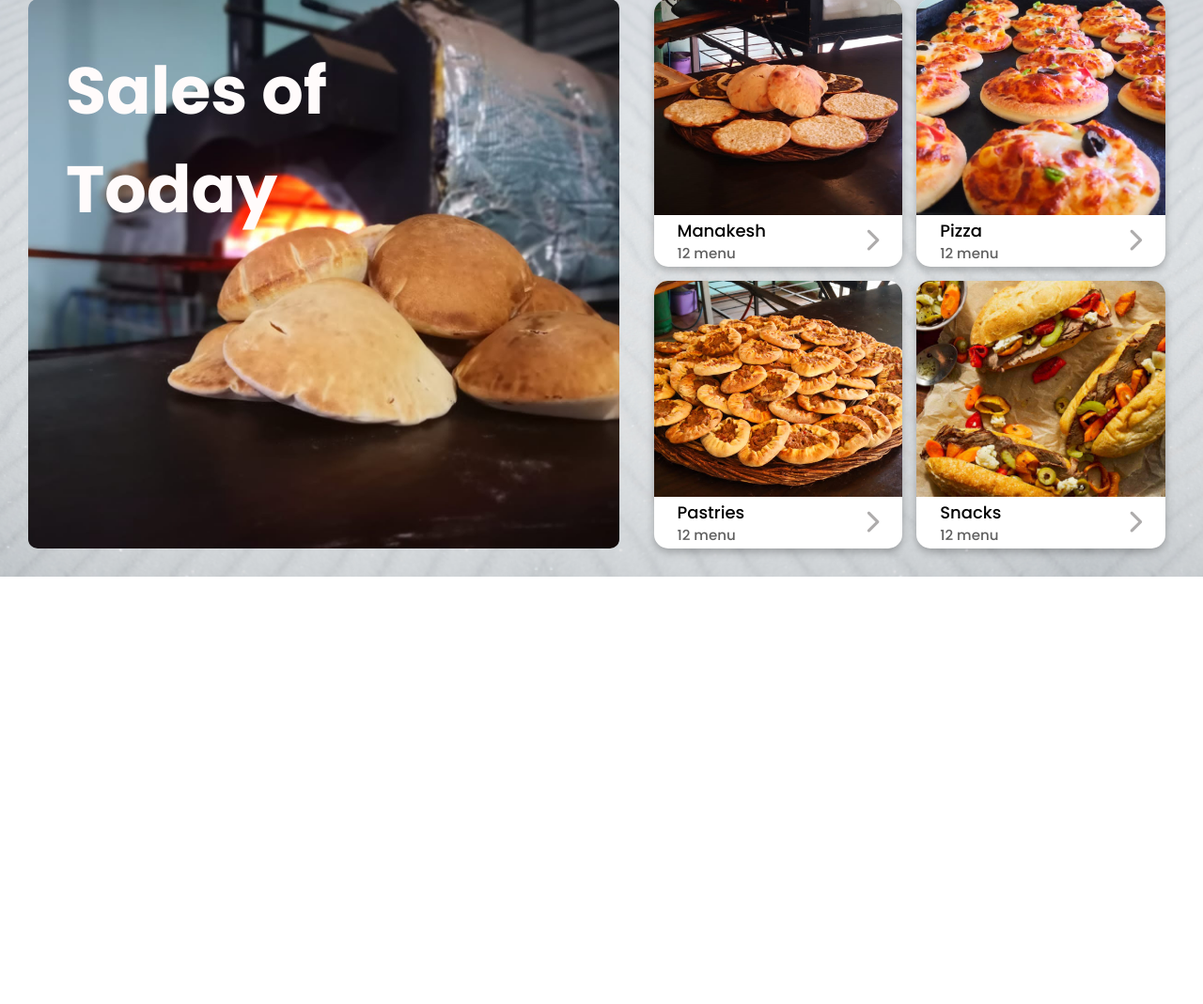
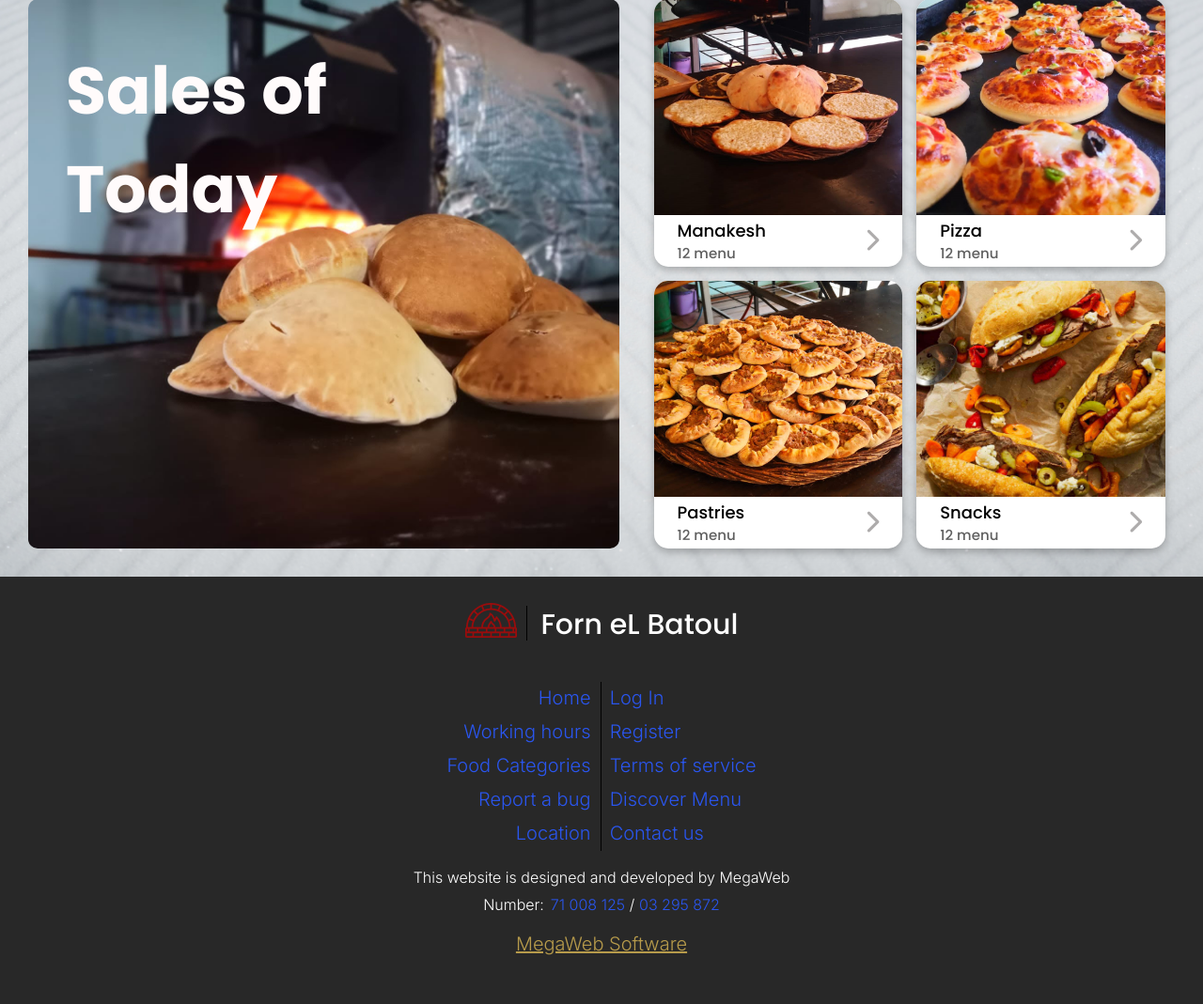
Before and after one commit to karimammar135/forn_el_batoul, a Django app: page /homes in a window 1280 px wide. Shown: the part 186-1255 px from the top of the page at 94% size. Before the commit the page ends 800 px from the top, so only its background shows below. Run offline with Django 4.2, Linux system fonts and the light colour scheme; some libraries are stand-ins or nearby versions.

Commit message:
Add website footer

```diff
--- a/forn_el_batoul/static/forn_el_batoul/home.css
+++ b/forn_el_batoul/static/forn_el_batoul/home.css
@@ -113,7 +113,7 @@
   color: #c0c0c0;
 }
 .bottom-container .left-container .search-engine:focus-within {
-  outline: thin solid rgba(153, 12, 12, 0.3);
+  border: thin solid rgba(153, 12, 12, 0.3);
   box-shadow: 0px 4px 4px rgba(153, 12, 12, 0.3);
 }
 .bottom-container .left-container .welcoming-img {
--- a/forn_el_batoul/static/forn_el_batoul/home.scss
+++ b/forn_el_batoul/static/forn_el_batoul/home.scss
@@ -117,7 +117,7 @@
 
         // When focusing on the input outline the whole search engine
         .search-engine:focus-within {
-            outline: thin solid rgb(153, 12, 12, 0.3);
+            border: thin solid rgb(153, 12, 12, 0.3);
             box-shadow: 0px 4px 4px rgb(153, 12, 12, 0.3);
         }
 
--- /dev/null
+++ b/forn_el_batoul/static/forn_el_batoul/website-footer.css
@@ -0,0 +1,175 @@
+@import url("https://fonts.googleapis.com/css2?family=Inter:wght@300&display=swap");
+/* website footer */
+#website-footer {
+  height: 455px;
+  width: 100%;
+  background-color: #282828;
+  display: flex;
+  flex-direction: column;
+  align-items: center;
+  /* logo */
+}
+#website-footer .line {
+  margin: 0.4rem 10px 0 10px;
+  height: 37px;
+  border-left: thin solid black;
+}
+#website-footer #title {
+  margin-top: 10px;
+  margin-left: 0.3rem;
+  height: 50px;
+  font-family: "Poppins", sans-serif;
+  font-weight: 500;
+  font-size: 30px;
+  line-height: 50px;
+  color: #C92D2D;
+}
+#website-footer .logo-footer {
+  margin: 1rem 0rem 2rem 0;
+  display: flex;
+  align-items: center;
+}
+@media (max-width: 550px) {
+  #website-footer .logo-footer #oven-icon {
+    width: 45px;
+  }
+  #website-footer .logo-footer .line {
+    height: 1.3rem;
+  }
+  #website-footer .logo-footer #title {
+    font-size: 25px;
+  }
+}
+#website-footer #mega-web {
+  color: #B79B4B;
+  text-decoration: underline;
+  margin-top: 15px;
+}
+#website-footer .links {
+  display: flex;
+  height: -moz-fit-content;
+  height: fit-content;
+}
+#website-footer a {
+  font-family: "Inter", sans-serif;
+  font-weight: 300;
+  color: #2A56F0;
+  font-size: 20px;
+  margin-top: 6px;
+  text-decoration: none;
+}
+#website-footer .links-1 {
+  display: flex;
+  flex-direction: column;
+  width: -moz-fit-content;
+  width: fit-content;
+  align-items: flex-end;
+  text-align: right;
+}
+#website-footer .links-2 {
+  display: flex;
+  flex-direction: column;
+  width: -moz-fit-content;
+  width: fit-content;
+  align-items: flex-start;
+}
+#website-footer .footer-line {
+  height: 100%;
+  width: 0.2px;
+  border: none;
+  background-color: black;
+  margin: 4px 10px 0 10px;
+}
+#website-footer .designed-by {
+  margin: 20px 0px 5px 0px;
+  color: white;
+  font-family: "Inter", sans-serif;
+  text-align: center;
+}
+#website-footer .email {
+  color: white;
+  font-family: "Inter", sans-serif;
+  margin-bottom: 5px;
+}
+#website-footer .phone-number {
+  display: flex;
+}
+#website-footer .phone-number .slash {
+  width: 15px;
+  text-align: center;
+}
+#website-footer .phone-number a, #website-footer .phone-number .slash {
+  display: inline-block;
+  font-family: "Inter", sans-serif;
+  margin: 0;
+  font-size: 1rem;
+}
+@media (max-width: 440px) and (min-width: 321px) {
+  #website-footer a {
+    font-size: 15px;
+  }
+}
+@media (max-width: 320px) and (min-width: 306px) {
+  #website-footer a {
+    font-size: 15px;
+  }
+  #website-footer .designed-by {
+    margin-top: 2rem;
+    margin-bottom: 5px;
+  }
+  #website-footer .email {
+    margin-top: 5px;
+    margin-bottom: 5px;
+  }
+  #website-footer .links {
+    margin-left: 5px;
+    margin-right: 5px;
+  }
+}
+@media (max-width: 305px) {
+  #website-footer a {
+    font-size: 15px;
+  }
+  #website-footer .designed-by {
+    margin-top: 2.3rem;
+    margin-bottom: 8px;
+  }
+  #website-footer .email {
+    margin-top: 10px;
+    margin-bottom: 15px;
+  }
+}
+@media (max-width: 285px) {
+  #website-footer {
+    height: 505px;
+  }
+  #website-footer .designed-by {
+    font-size: 12px;
+  }
+  #website-footer .email {
+    font-size: 12px;
+  }
+  #website-footer .phone-number {
+    font-size: 12px;
+    flex-wrap: wrap;
+  }
+  #website-footer .phone-number a, #website-footer .phone-number .slash {
+    font-size: 12px;
+  }
+}
+@media (max-width: 400px) {
+  #website-footer .designed-by {
+    font-size: 14px;
+  }
+  #website-footer .email {
+    font-size: 14px;
+  }
+  #website-footer .phone-number {
+    font-size: 14px;
+  }
+  #website-footer .phone-number a, #website-footer .phone-number .slash {
+    font-size: 14px;
+  }
+}
+
+/* end of website footer *//*# sourceMappingURL=website-footer.css.map */
--- /dev/null
+++ b/forn_el_batoul/static/forn_el_batoul/website-footer.scss
@@ -0,0 +1,177 @@
+
+@import url('https://fonts.googleapis.com/css2?family=Inter:wght@300&display=swap');
+
+/* website footer */
+#website-footer{
+    height: 455px;
+    width: 100%;
+    background-color: #282828;
+    display: flex;
+    flex-direction: column;
+    align-items: center;
+
+    .line{
+        margin: 0.4rem 10px 0 10px;
+        height: 37px;
+        border-left: thin solid black;
+    }
+    #title{
+        margin-top: 10px;
+        margin-left: 0.3rem;
+        height: 50px;
+        font-family: 'Poppins', sans-serif;
+        font-weight: 500;
+        font-size: 30px;
+        line-height: 50px;
+        color: #C92D2D;
+    }
+
+    /* logo */
+    .logo-footer {
+        margin: 1rem 0rem 2rem 0;
+        display: flex;
+        align-items: center;
+        @media (max-width: 550px){
+            #oven-icon{
+                width: 45px;
+            }
+            .line {
+                height: 1.3rem;
+            }
+            #title {
+                font-size: 25px;
+            }
+        }
+    }
+
+    #mega-web {
+        color:#B79B4B;
+        text-decoration:underline;
+        margin-top: 15px;
+    }
+
+    .links{
+        display: flex;
+        height: fit-content;
+    }
+    a{
+        font-family: 'Inter', sans-serif;
+        font-weight: 300;
+        color: #2A56F0;
+        font-size: 20px;
+        margin-top: 6px;
+        text-decoration: none;
+    }
+    .links-1 {
+        display: flex;
+        flex-direction: column;
+        width: fit-content;
+        align-items: flex-end;
+        text-align: right;
+    }
+    .links-2 {
+        display: flex;
+        flex-direction: column;
+        width: fit-content;
+        align-items: flex-start;
+    }
+    .footer-line {
+        height: 100%;
+        width: 0.2px;
+        border: none;
+        background-color: black;
+        margin: 4px 10px 0 10px;
+    }
+    .designed-by {
+        margin: 20px 0px 5px 0px;
+        color: white;
+        font-family: 'Inter', sans-serif;
+        text-align: center;
+    }
+    .email{
+        color: white;
+        font-family: 'Inter', sans-serif;
+        margin-bottom: 5px;
+    }
+    .phone-number {
+        display: flex;
+
+        .slash {
+            width: 15px;
+            text-align: center;
+        }
+        a, .slash{
+            display: inline-block;
+            font-family: 'Inter', sans-serif;
+            margin: 0;
+            font-size: 1rem;
+        }
+    }
+
+    @media (max-width: 440px) and (min-width: 321px){
+        a{
+            font-size: 15px;
+        }
+    }
+    @media (max-width: 320px) and (min-width: 306px){
+        a{
+            font-size: 15px;
+        }
+        .designed-by {
+            margin-top: 2rem;
+            margin-bottom: 5px;
+        }
+        .email {
+            margin-top: 5px;
+            margin-bottom: 5px;
+        }
+        .links {
+            margin-left: 5px;
+            margin-right: 5px;
+        }
+    }
+    @media (max-width: 305px){
+        a{
+            font-size: 15px;
+        }
+        .designed-by {
+            margin-top: 2.3rem;
+            margin-bottom: 8px;
+        }
+        .email {
+            margin-top: 10px;
+            margin-bottom: 15px;
+        }
+    }
+    @media (max-width: 285px){
+        height: 505px;
+        .designed-by{
+            font-size: 12px;
+        }
+        .email{
+            font-size: 12px;
+        }
+        .phone-number {
+            font-size: 12px;
+            flex-wrap: wrap;
+            a, .slash{
+                font-size: 12px;
+            }
+        }
+    }
+    @media (max-width: 400px){
+        .designed-by{
+            font-size: 14px;
+        }
+        .email{
+            font-size: 14px;
+        }
+        .phone-number {
+            font-size: 14px;
+            a, .slash{
+                font-size: 14px;
+            }
+        }
+    }
+}
+/* end of website footer */
--- a/forn_el_batoul/templates/forn_el_batoul/home.html
+++ b/forn_el_batoul/templates/forn_el_batoul/home.html
@@ -19,6 +19,9 @@
         <!-- stylesheet -->
         <link href="{% static 'forn_el_batoul/home.css' %}" rel="stylesheet">
 
+        <!-- website footer stylesheet -->
+        <link href="{% static 'forn_el_batoul/website-footer.css' %}" rel="stylesheet">
+
         <script src="https://kit.fontawesome.com/a122ebbd90.js" crossorigin="anonymous"></script>
 
         <script>
@@ -32,6 +35,22 @@
 
             // Close the dropdown if the user clicks outside of it
             window.onclick = function(event) {
+              if (!event.target.matches('.dropbtn')) {
+                var dropdowns = document.getElementsByClassName("dropdown-content");
+                var i;
+                for (i = 0; i < dropdowns.length; i++) {
+                  var openDropdown = dropdowns[i];
+                  if (openDropdown.classList.contains('show')) {
+                    openDropdown.classList.remove('show');
+                    document.querySelector("#dropbtn").style.display = 'block';
+                    document.querySelector("#dropbtn_open").style.display = 'none';
+                  }
+                }
+              }
+            }
+
+            // Close the dropdown if the user clicks outside of it
+            window.ontouchend = function(event) {
               if (!event.target.matches('.dropbtn')) {
                 var dropdowns = document.getElementsByClassName("dropdown-content");
                 var i;
@@ -153,6 +172,50 @@
               </div>
             </div>
         </div>
+        <!-- End Main container -->
+
+        <!-- Website footer -->
+        <div id="website-footer">
+
+          <!-- logo -->
+          <div class="logo-footer">
+              <img src="{% static 'forn_el_batoul/media/oven-icon.png' %}" rel="icon" id="oven-icon">
+              <span class="line"></span>
+              <span id="title" style="color: white;">Forn eL Batoul</span>
+          </div>
+
+          <!-- links -->
+          <div class="links">
+              <div class="links-1">
+                  <a href="/#">Home</a>
+                  <a href="#">Working hours</a>
+                  <a href="#" class="c-a-n-l">Food Categories</a>
+                  <a href="#">Report a bug</a>
+                  <a href="#">Location</a>
+              </div>
+              <span class="footer-line"></span>
+              <div class="links-2">
+                  <a href="#">Log In</a>
+                  <a href="#">Register</a>
+                  <a href="#">Terms of service</a>
+                  <a href="#">Discover Menu</a>
+                  <a href="#">Contact us</a>
+              </div>
+          </div>
+
+          <!-- designed by -->
+          <span class="designed-by">This website is designed and developed by MegaWeb</span>
+
+          <!-- phone number -->
+          <div class="phone-number">
+              <span style="color: white; font-family: 'Inter', sans-serif; margin-right: 7px;">Number:</span>
+              <a href="#">71 008 125</a>
+              <span class="slash" style="color: white;">/</span>
+              <a href="#">03 295 872</a>
+          </div>
+          <a id="mega-web" href="#">MegaWeb Software</a>
+        </div>
+        <!-- End of website footer -->
 
     </body>
 </html>
```
Also changed, not shown: forn_el_batoul/templates/forn_el_batoul/j.html (deleted, +0 -28 lines), forn_el_batoul/templates/forn_el_batoul/footer.html (added), 2 other files.
